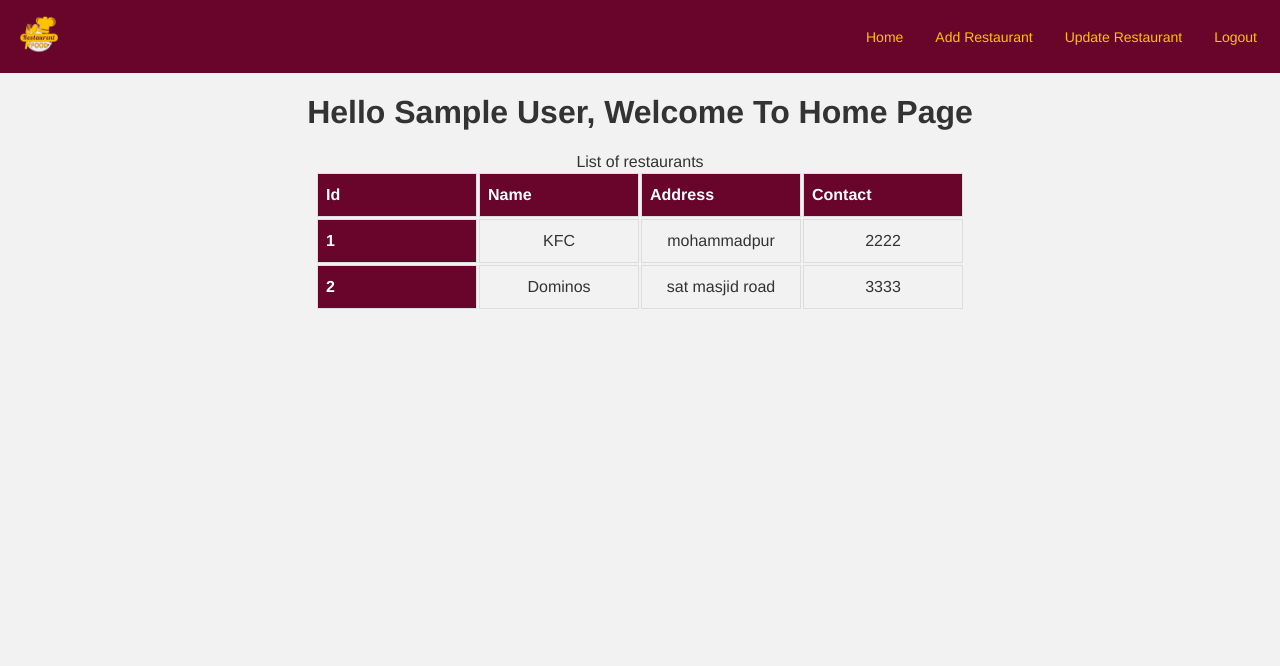
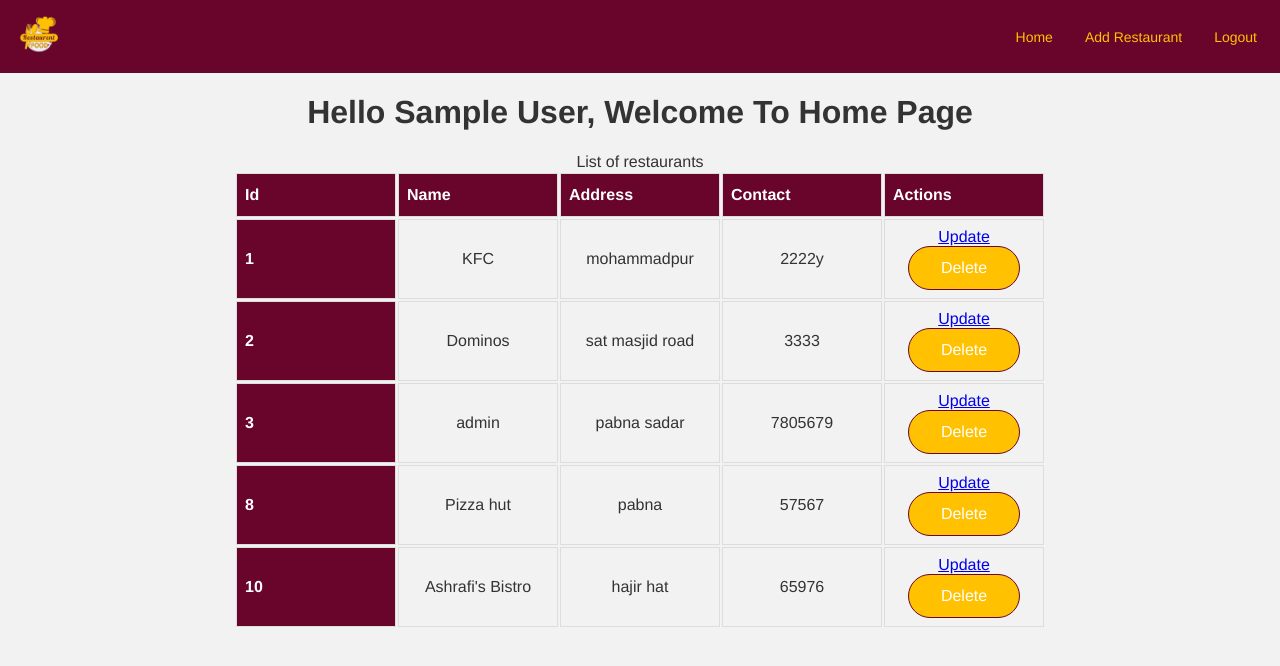
Before and after one commit to Ash-programmerheroine/restaurant-project, a Vue app: page / in a window 1280 px wide. Shown: the top 666 px of the page. Built offline with nearby package versions, Linux system fonts and the light colour scheme; data requests are answered from the project's data file; sample sign-in values are in the browser's storage.

Commit message:
finally done

```diff
--- a/server/db.json
+++ b/server/db.json
@@ -139,18 +139,36 @@
       "id": 23
     }
   ],
-  "restaurant":[
+  "restaurant": [
     {
-      "id":1,
       "name": "KFC",
       "address": "mohammadpur",
-      "contact": 2222
-  },
-  {
-    "id":2,
-    "name": "Dominos",
-    "address": "sat masjid road",
-    "contact": 3333
-}
+      "contact": "2222y",
+      "id": 1
+    },
+    {
+      "name": "Dominos",
+      "address": "sat masjid road",
+      "contact": 3333,
+      "id": 2
+    },
+    {
+      "name": "admin",
+      "address": "pabna sadar",
+      "contact": "7805679",
+      "id": 3
+    },
+    {
+      "name": "Pizza hut",
+      "address": "pabna",
+      "contact": "57567",
+      "id": 8
+    },
+    {
+      "name": "Ashrafi's Bistro",
+      "address": "hajir hat",
+      "contact": "65976",
+      "id": 10
+    }
   ]
 }
--- a/src/components/AddPage.vue
+++ b/src/components/AddPage.vue
@@ -3,38 +3,69 @@
 
   <h1>Hello, Welcome To Add Restaurant Page</h1>
   <form>
-    <input type="text" placeholder="Enter your name" v-model="restaurant.name" name="name">
-    <input type="text" placeholder="Enter your address" v-model="restaurant.address" name="address">
-    <input type="text" placeholder="Enter your contact" v-model="restaurant.contact" name="contact">
+    <input
+      type="text"
+      placeholder="Enter your name"
+      v-model="restaurant.name"
+      name="name"
+    />
+    <input
+      type="text"
+      placeholder="Enter your address"
+      v-model="restaurant.address"
+      name="address"
+    />
+    <input
+      type="text"
+      placeholder="Enter your contact"
+      v-model="restaurant.contact"
+      name="contact"
+    />
     <button type="button" @click="addRestaurant">Add New Restaurant</button>
   </form>
 </template>
-<script >
-import HeaderCmp from './HeaderCmp.vue';
-export default{
-    name:'AddPage',
-    components:{
+<script>
+import axios from "axios";
+import HeaderCmp from "./HeaderCmp.vue";
+export default {
+  name: "AddPage",
+  components: {
     HeaderCmp,
   },
   data() {
     return {
-      restaurant:{
+      restaurant: {
         name: "",
         address: "",
         contact: "",
-      }
+      },
     };
   },
-  methods:{
-    addRestaurant(){
-        console.warn(this.restaurant)
+  methods: {
+    async addRestaurant() {
+
+      try {
+        let result = await axios.post("http://localhost:9000/restaurant", {
+          name: this.restaurant.name,
+          address: this.restaurant.address,
+          contact: this.restaurant.contact,
+
+        });
+        console.log(result)
+        if (result.status === 201) {
+
+          this.$router.push({ name: "HomePage" });
+        }
+      } catch (error) {
+        console.error("Error:", error);
       }
     },
-    mounted(){
-    let user = localStorage.getItem('user-info');
-    if(!user){
+  },
+  mounted() {
+    let user = localStorage.getItem("user-info");
+    if (!user) {
       this.$router.push({ name: "SignUp" });
     }
-  }
+  },
 };
 </script>
--- a/src/components/HeaderCmp.vue
+++ b/src/components/HeaderCmp.vue
@@ -6,7 +6,7 @@
    <div>
     <router-link to="/">Home</router-link>
     <router-link  to="/add-page">Add Restaurant</router-link>
-    <router-link  to="/update-page">Update Restaurant</router-link>
+
     <a @click="logOut" href="">Logout</a>
    </div>
   </div>
--- a/src/components/HomePage.vue
+++ b/src/components/HomePage.vue
@@ -8,21 +8,25 @@
         List of restaurants
       </caption>
       <thead>
-      <tr >
+        <tr>
           <th scope="col">Id</th>
           <th scope="col">Name</th>
           <th scope="col">Address</th>
           <th scope="col">Contact</th>
+          <th scope="col">Actions</th>
         </tr>
       </thead>
       <tbody>
         <tr v-for="item in restaurants" :key="item.id">
-        <th scope="row">{{item.id}}</th>
-        <td>{{item.name}}</td>
-        <td>{{item.address}}</td>
-        <td>{{item.contact}}</td>
+          <th scope="row">{{ item.id }}</th>
+          <td>{{ item.name }}</td>
+          <td>{{ item.address }}</td>
+          <td>{{ item.contact }}</td>
+          <td>
+            <router-link :to="'/update-page/' + item.id">Update</router-link>
+            <button @click="deleteRestaurant(item.id)">Delete</button>
+          </td>
         </tr>
-
       </tbody>
     </table>
   </div>
@@ -41,33 +45,63 @@
   components: {
     HeaderCmp,
   },
-  async mounted() {
+  methods: {
+    async deleteRestaurant(id) {
+      try {
+        let result = await axios.delete(
+          "http://localhost:9000/restaurant/" + id
+        );
+        if (result.status === 200) {
+          this.loadData();
+        }
+      } catch (error) {
+        console.error("Error deleting restaurant:", error.message);
+      }
+    },
+
+    async loadData() {
       let user = localStorage.getItem("user-info");
-
+      this.name = JSON.parse(user).name;
       if (!user) {
         this.$router.push({ name: "SignUp" });
-    } else {
-      this.name = JSON.parse(user).name; // Parse the user object and access its 'name' property
       }
       let result = await axios.get("http://localhost:9000/restaurant");
       this.restaurants = result.data;
     },
+  },
+  mounted() {
+    this.loadData();
+    // let user = localStorage.getItem("user-info");
+
+    // if (!user) {
+    //   this.$router.push({ name: "SignUp" });
+    // } else {
+    //   this.name = JSON.parse(user).name; // Parse the user object and access its 'name' property
+    // }
+    // let result = await axios.get("http://localhost:9000/restaurant");
+    // this.restaurants = result.data;
+  },
 };
 </script>
 <style scoped>
-.content{
+.content {
   display: flex;
   justify-content: center;
 }
-#table td, #table th {
-    width:160px;
+#table td,
+#table th {
+  width: 160px;
   border: 1px solid #ddd;
   padding: 8px;
 }
 
-#table tr:nth-child(even){background-color: #f2f2f2;}
+#table tr:nth-child(even) {
+  background-color: #f2f2f2;
+}
 
-#table tr:hover {background-color: #ddd;}
+#table tr:hover {
+  background-color: #ddd;
+}
 
 #table th {
   padding-top: 12px;
--- a/src/components/UpdatePage.vue
+++ b/src/components/UpdatePage.vue
@@ -2,20 +2,54 @@
     <header-cmp></header-cmp>
 
    <h1>Hello, Welcome To Update Restaurant Page</h1>
-
+   <form>
+    <input type="text" placeholder="Enter your name" v-model="restaurant.name" name="name">
+    <input type="text" placeholder="Enter your address" v-model="restaurant.address" name="address">
+    <input type="text" placeholder="Enter your contact" v-model="restaurant.contact" name="contact">
+    <button type="button" @click="updateRestaurant">Update Restaurant</button>
+    </form>
 </template>
 <script >
+import axios from "axios";
 import HeaderCmp from './HeaderCmp.vue';
 export default{
     name:'UpdatePage',
     components:{
         HeaderCmp,
     },
-    mounted(){
+    data() {
+    return {
+      restaurant:{
+        name: "",
+      address: "",
+      contact: "",
+      }
+    };
+  },
+  methods:{
+    async updateRestaurant(){
+
+     let result = await axios.put("http://localhost:9000/restaurant/"+this.$route.params.id, {
+          name: this.restaurant.name,
+          address: this.restaurant.address,
+          contact: this.restaurant.contact,
+
+        });
+        if (result.status == 200) {
+
+          this.$router.push({ name: "HomePage" });
+        }
+    }
+  },
+    async mounted(){
     let user = localStorage.getItem('user-info');
     if(!user){
         this.$router.push({ name: "SignUp" });
     }
+    const result = await axios.get("http://localhost:9000/restaurant/"+this.$route.params.id);
+    // console.warn(this.$route.params.id)
+    // console.warn(result.data)
+    this.restaurant =result.data
   }
 };
 </script>
--- a/src/routes.js
+++ b/src/routes.js
@@ -28,7 +28,7 @@
   {
     name: "UpdatePage",
     component: UpdatePage,
-    path: "/update-page",
+    path: "/update-page/:id",
   },
 ];
 const router = createRouter({
```
Lines whose indentation alone changed are shown as unchanged.
